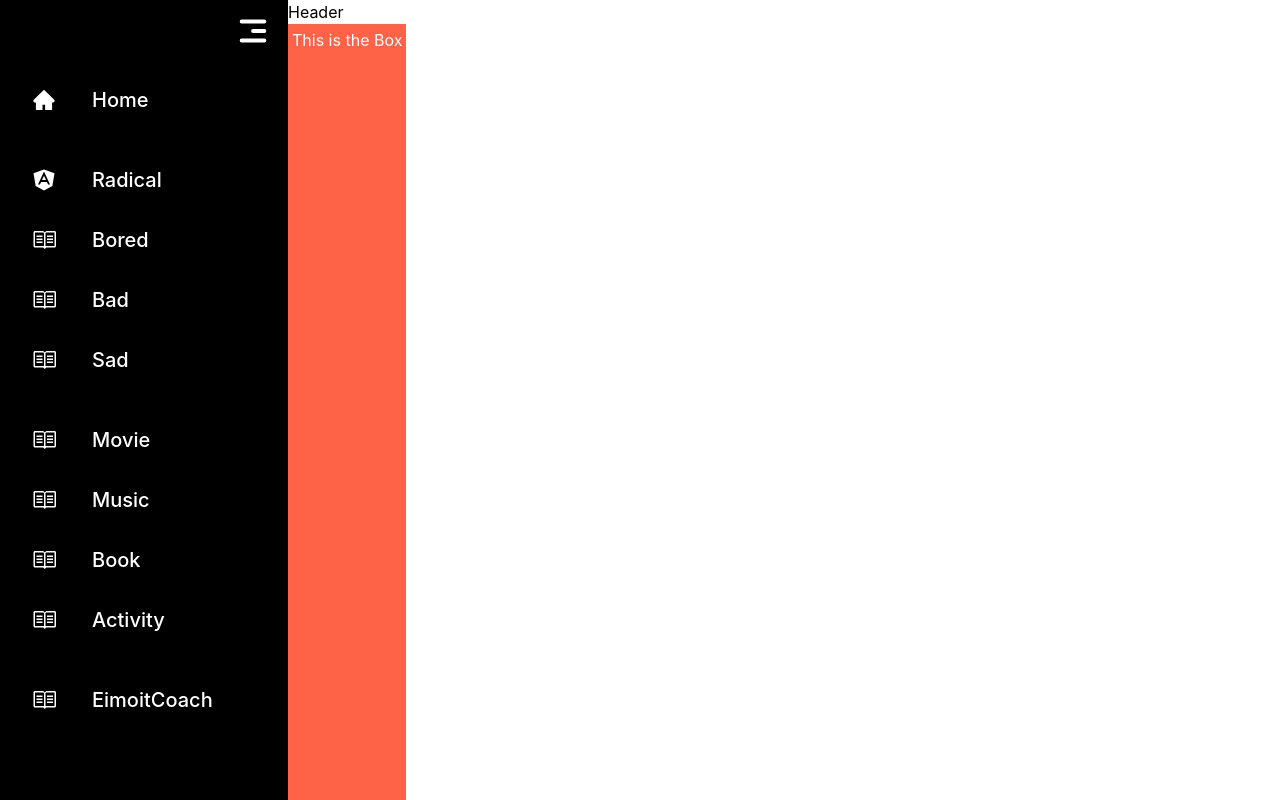
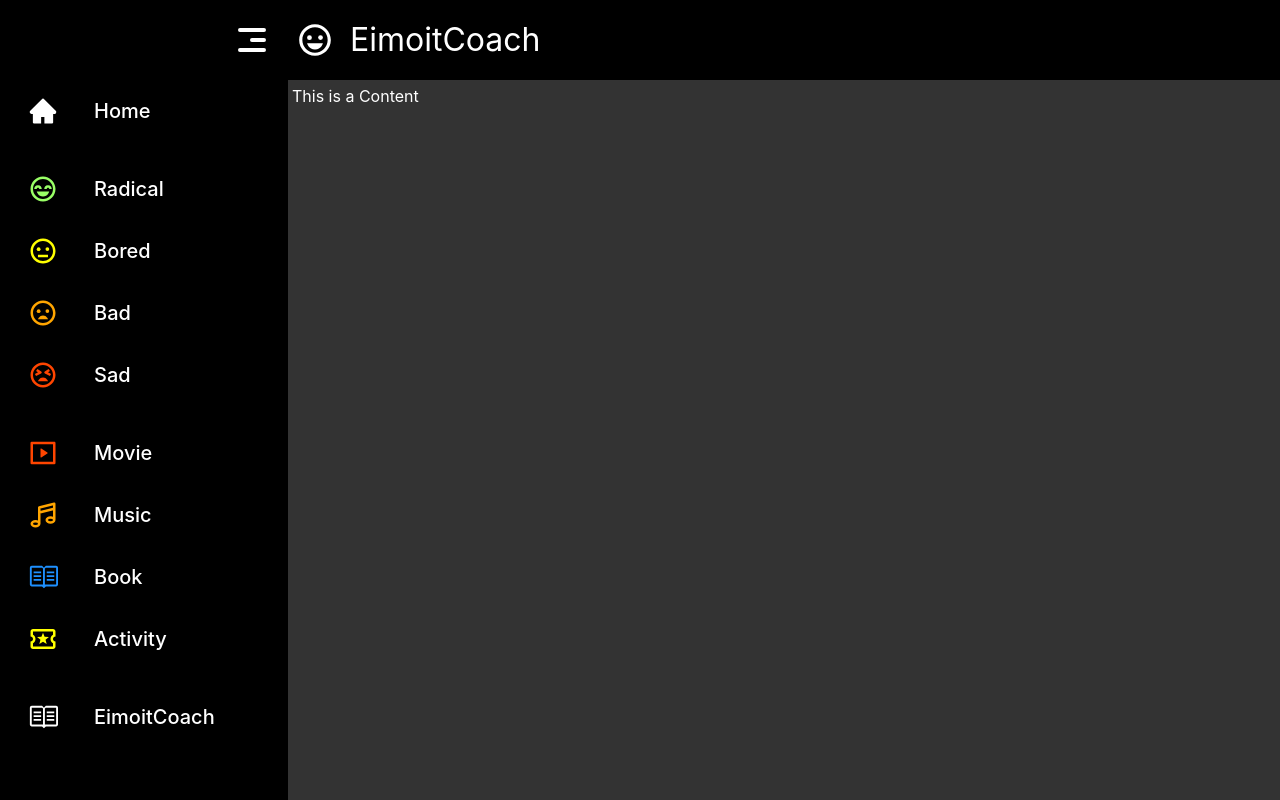
Before and after one commit to Mix100298/EimotiCoach, a Next.js app: page / in a window 1280 px wide. Shown: the top 800 px of the page. Built offline with nearby package versions, Linux system fonts and the light colour scheme.

Commit message:
Motify Sidebar and Header

```diff
--- a/components/Header.js
+++ b/components/Header.js
@@ -1,13 +1,17 @@
 import React from "react";
-
+import { BiHappy } from 'react-icons/bi';
+import { Heading } from '@chakra-ui/react';
 
 const Header = () => {
     return (
-
-            <div  className="bg-header sticky top-0 z-50">
-            Header
+        <div className='bg-header sticky top-0 z-50'>
+            <div className='mx-auto'>
+                <div className='flex h-20 pt-4 pb-4 pr-8 pl-2 items-center gap-4 bg-[#000000] text-white'>
+                    <BiHappy size={38} />
+                    <Heading size='lg' fontSize='32px'>EimoitCoach</Heading>
+                </div>
             </div>
-
+        </div>
     )
 }
 
--- a/components/Layout.js
+++ b/components/Layout.js
@@ -4,13 +4,13 @@ import Header from "./Header";
 
 const Layout = ({ children }) => {
   return (
-    <section className="flex">
-      <Sidebar/>
-      <div>
-          <Header />
-          {children}
+    <div className="flex">
+      <Sidebar />
+      <div className="flex-1">
+        <Header />
+        {children}
       </div>
-    </section>
+    </div>
   )
 }
 
--- a/components/Sidebar.js
+++ b/components/Sidebar.js
@@ -1,44 +1,48 @@
 import React from 'react';
-import { HiMenuAlt1 } from 'react-icons/hi';
+
 import { AiFillHome } from 'react-icons/ai';
+import { BiHappyBeaming, BiMeh, BiSad, BiTired } from 'react-icons/bi';
+import { HiMenuAlt1, HiOutlineMusicNote } from 'react-icons/hi';
+import { RiMovieLine } from 'react-icons/ri';
+import { MdOutlineLocalActivity } from 'react-icons/md';
 import { GoBook } from 'react-icons/go';
 import Link from 'next/link';
 import { useState } from "react";
-import { IoLogoAngular } from 'react-icons/io';
 
 const Sidebar = () => {
 
     const menuItems = [
-        { id: 1, label: 'Home', icon: <AiFillHome />, link: '/' },
-        { id: 2, label: 'Radical', icon: <IoLogoAngular />, link: '/', matgin: true },
-        { id: 3, label: 'Bored', icon: <GoBook />, link: '/' },
-        { id: 4, label: 'Bad', icon: <GoBook />, link: '/' },
-        { id: 5, label: 'Sad', icon: <GoBook />, link: '/' },
-        { id: 6, label: 'Movie', icon: <GoBook />, link: '/', matgin: true },
-        { id: 7, label: 'Music', icon: <GoBook />, link: '/' },
-        { id: 8, label: 'Book', icon: <GoBook />, link: '/' },
-        { id: 9, label: 'Activity', icon: <GoBook />, link: '/' },
+        { id: 1, label: 'Home', icon: <AiFillHome color='#FFFFFF' />, link: '/' },
+        { id: 2, label: 'Radical', icon: <BiHappyBeaming color='#99FF66' />, link: '/', matgin: true },
+        { id: 3, label: 'Bored', icon: <BiMeh color='#FFFF00' />, link: '/' },
+        { id: 4, label: 'Bad', icon: <BiSad color='#FFA500' />, link: '/' },
+        { id: 5, label: 'Sad', icon: <BiTired color='#FF4500' />, link: '/' },
+        { id: 6, label: 'Movie', icon: <RiMovieLine color='#FF4500' />, link: '/', matgin: true },
+        { id: 7, label: 'Music', icon: <HiOutlineMusicNote color='#FFA500' />, link: '/' },
+        { id: 8, label: 'Book', icon: <GoBook color='#1E90FF' />, link: '/' },
+        { id: 9, label: 'Activity', icon: <MdOutlineLocalActivity color='#FFFF00' />, link: '/' },
         { id: 10, label: 'EimoitCoach', icon: <GoBook />, link: '/', matgin: true },
     ];
 
     const [open, setOpen] = useState(false);
 
     return (
-      <div className=''>
-            <div className={`bg-[#000000] min-h-screen px-4 text-white ${open ? 'w-20' : 'w-72'} duration-700 sticky top-0 `} >
-                <div className='py-3 flex justify-end'>
-                    <HiMenuAlt1 className={`cursor-pointer hover:bg-[#333333] rounded-md ${open ? ' ' : 'rotate-180'}`}
+        <div className=''>
+            <div className={`bg-[#000000] min-h-screen  text-white ${open ? 'w-20' : 'w-72'} duration-700 sticky top-0 pt-2`} >
+                <div className='py-3 flex justify-end px-4'>
+                    <HiMenuAlt1 className={`cursor-pointer hover:bg-[#333333] rounded-md ${open ? ' ' : 'rotate-180'} `}
                         onClick={() => setOpen(!open)}
-                        size={38}
+                        size={40}
                     />
                 </div>
-                <div className='mt-4 flex flex-col gap-4 ' >
+                <div className='mt-4 flex flex-col gap-4 px-3' >
                     {menuItems.map(({ id: Icon, ...menu }) => {
                         return (
-                            <Link href={menu.link} className={`${menu.matgin && 'mt-5'} flex items-center text-lg gap-4 font-medium p-2 hover:bg-[#12314e] rounded-md ml-2`} >
-                                <div className='text-2xl'>{menu.icon}</div>
+                            <Link href={menu.link} className={`${menu.matgin && 'mt-4'} flex items-center text-3xl gap-4 font-medium p-2
+                            hover:bg-[#12314e] rounded-md ml-2`} >
+                                <div>{menu.icon}</div>
                                 <h2 className={`${open ? ' ' : 'transition delay-500 '} ml-5 text-xl whitespace-pre duration-700
-                               ${open && 'opacity-0 translate-x-8 overflow-hidden transition duration-300'}`}
+                               ${open && 'opacity-0 translate-x-12 overflow-hidden transition duration-1000'}`}
                                 >
                                     {menu.label}</h2>
                             </Link>)
--- a/pages/index.js
+++ b/pages/index.js
@@ -2,20 +2,19 @@ import React from 'react';
 import Sidebar from 'components/Sidebar';
 import Layout from 'components/Layout';
 import { Box } from '@chakra-ui/react';
-import { HiMenuAlt1 } from 'react-icons/hi';
 
-const index = () => {
+const Home = () => {
   return (
-
-    <Layout >
-      <div >
-        <Box bg='tomato' w='100%' p={4} color='white' h='1500px'>
-          This is the Box
-        </Box>
-
-      </div>
-    </Layout>
+    <div >
+      <Layout >
+        <div >
+          <Box bg='#333333' w='100%' p={4} color='white' h='1500px'>
+            This is a Content
+          </Box>
+        </div>
+      </Layout>
+    </div>
   )
 }
 
-export default index;
+export default Home;
--- a/styles/globals.css
+++ b/styles/globals.css
@@ -15,13 +15,6 @@ a {
   text-decoration: none;
 }
 
-.sidebar .content-wrapper div {
-  width:200px;
-  height:250px;
-  position: fixed;
-
-}
-
 * {
   box-sizing: border-box;
 }
```
